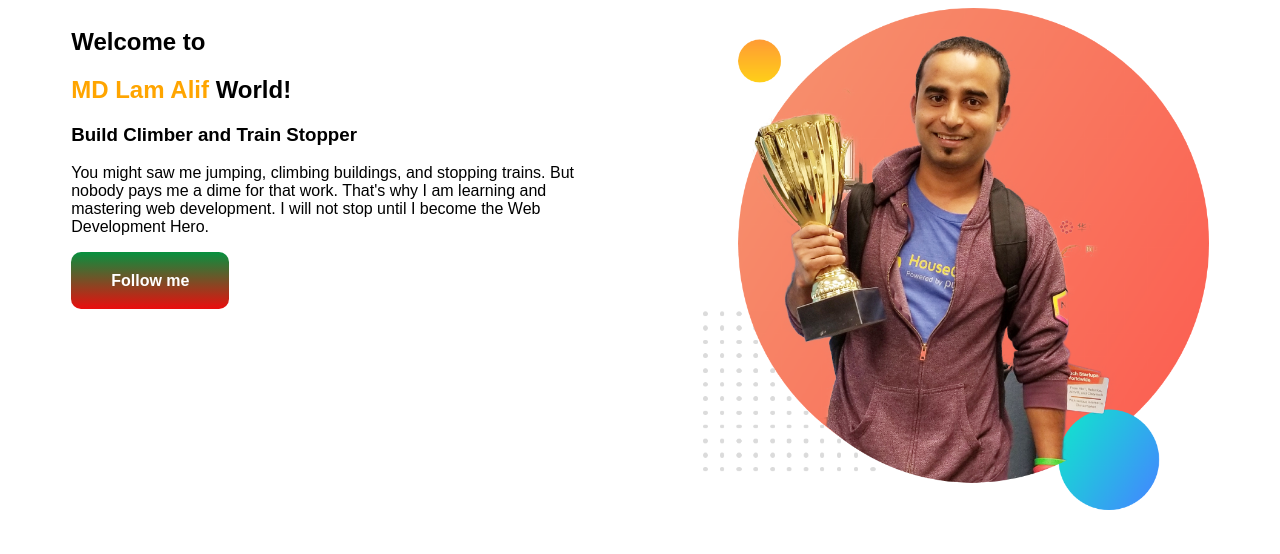
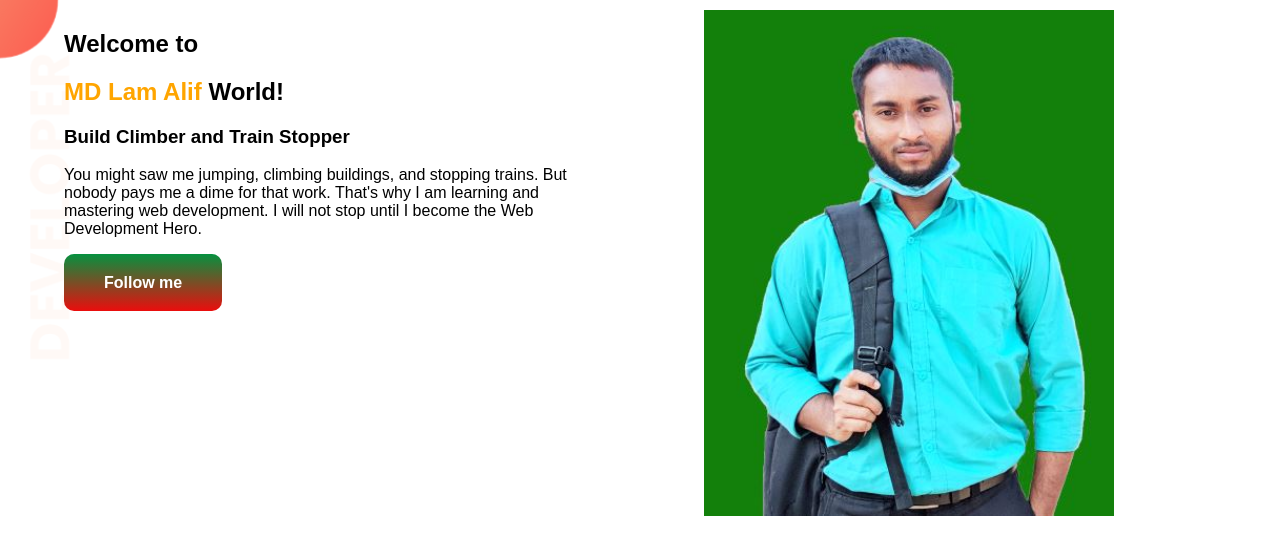
Before and after one commit to lamalif1/practice-websites, a plain HTML site: page index.html in a window 1280 px wide. Drawn offline with Linux system fonts and the light colour scheme; a web font is replaced by a local one.

Commit message:
background images added

```diff
--- a/index.html
+++ b/index.html
@@ -14,7 +14,7 @@
 </head>
 
 <body>
-    <section>
+    <section class="top-banner">
         <div class="d1">
             <h1>Welcome to</h1>
             <h1> <span class="s1">MD Lam Alif</span> World!</h1>
@@ -30,7 +30,7 @@
             </div>
         </div>
         <div class="d1">
-            <img src="images/jhankar.png">
+            <img src="images/Capture.JPG">
         </div>
     </section>
 </body>
--- a/style.css
+++ b/style.css
@@ -5,6 +5,7 @@ body{
     font-family: 'The Nautigal', cursive;
     font-family: 'Titan One', cursive;
     font-family: 'Trispace', sans-serif;
+    margin:0;
 
 }
 .s1{
@@ -17,9 +18,10 @@ section{
     width: 50%;
     padding-left: 5%;
     padding-right: 5%;
+    margin-top: 10px;
 }
 section img {
-    width: 100%;
+    width: 80%;
 }
 .s2{
     background-image:linear-gradient(rgb(5, 145, 63), rgb(235, 13, 13));
@@ -34,3 +36,7 @@ section img {
 .s3{
     padding-bottom:20px;
 }
+.top-banner{
+    background-image:url(images/top-banner.png);
+    background-repeat: no-repeat;
+}
```
Also changed, not shown: images/Capture.JPG (added).
